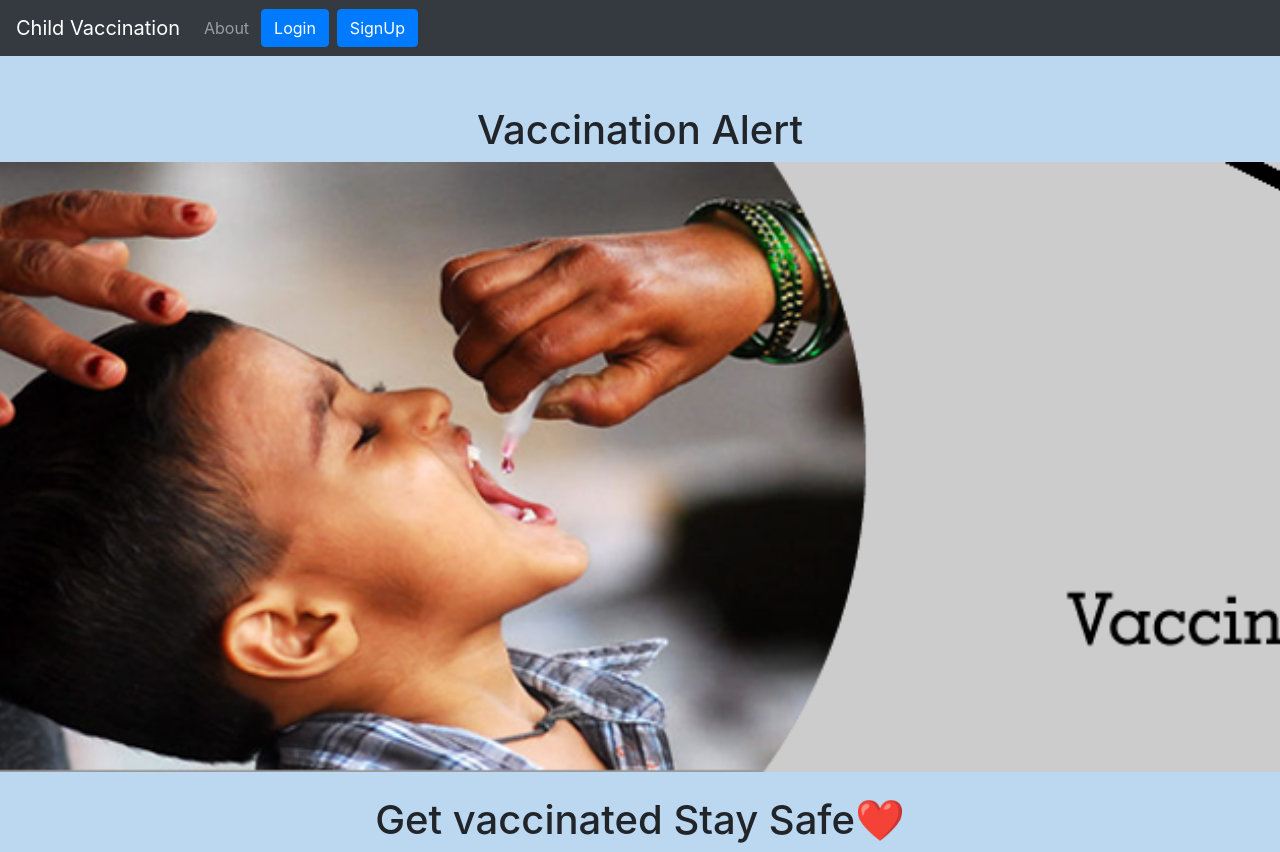
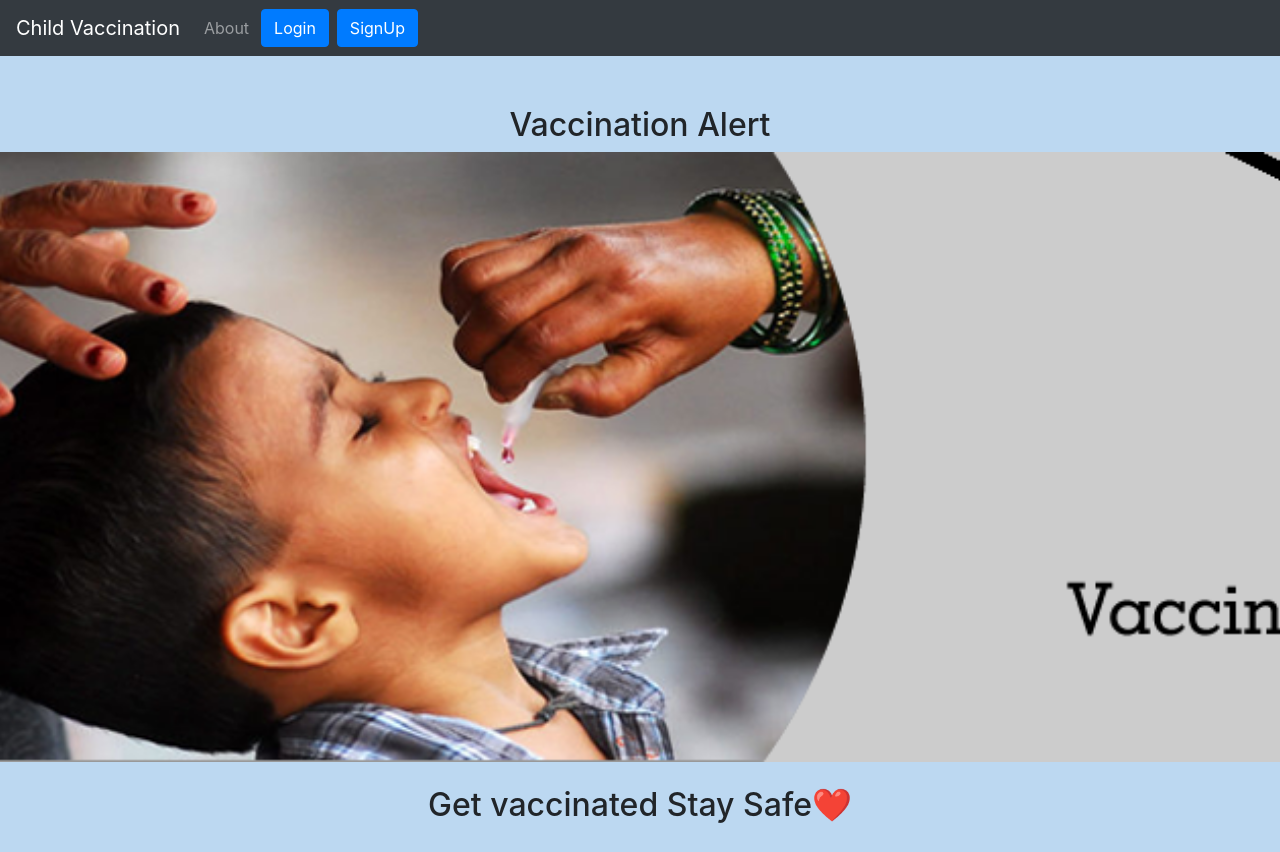
Before and after one commit to prsanna123/AutomaticChildVaccinationAlert, a React (Create React App) app in the folder Client/: page / in a window 1280 px wide. Built offline with nearby package versions, Linux system fonts and the light colour scheme.

Commit message:
done all changes

```diff
--- a/Client/src/components/Automate.js
+++ b/Client/src/components/Automate.js
@@ -48,11 +48,12 @@ import React,{useContext,useEffect,useState} from 'react'
 // import noteContext from "../context/notes/noteContext"
 import {Link} from "react-router-dom"
 import Card from './Card';
-
+// const host='http://localhost:5000'
+const host='https://automatic-child-vaccination-alert-35ol.vercel.app'
 export default function Student(userData) {
     const [data,setData]=useState([]);
     useEffect(()=>{
-      fetch("https://automatic-child-vaccination-alert-35ol.vercel.app/api/child/getchilddata",{
+      fetch(`${host}/api/child/getchilddata`,{
         method:"GET",
       })
       .then((res)=>res.json())
@@ -65,7 +66,7 @@ export default function Student(userData) {
     return (
       <div>
         <div className="container">
-            <h1>  Parents Of Vaccination Alert Sent</h1>
+            <h3>  Parents Of Vaccination Alert Sent</h3>
               <div className="col-12">
 
 
--- a/Client/src/components/WelcomePage.js
+++ b/Client/src/components/WelcomePage.js
@@ -13,9 +13,9 @@ const WelcomePage = () => {
           <div className="card cust  border bg-light">
           <img className="card-img-top" src="https://imgs.search.brave.com/X5Wgrt6JCnMNXBtTELO-C11U6b_RAkwTLP0Pxac_nQE/rs:fit:500:0:0/g:ce/aHR0cHM6Ly9jZG4u/aWNvbnNjb3V0LmNv/bS9pY29uL2ZyZWUv/cG5nLTI1Ni9mcmVl/LXBsdXMtMTQzOTcz/MS0xMjE0MzAzLnBu/Zz9mPXdlYnAmdz0x/Mjg" alt="Card image cap"/>
           <div className="card-body">
-            <p className="card-text bg-primary">Add the child's details</p>
+            <p className="card-text ">Add the child's details</p>
             <Link to="/childdata" className='bg-secondary'>
-                <button className='btn btn-danger'>Add Details</button>
+                <button className='btn btn-success'>Add Details</button>
               </Link>
           </div>
           </div>
--- a/Client/src/components/disp.js
+++ b/Client/src/components/disp.js
@@ -3,11 +3,11 @@ import './login.css'; // Import
 export default function () {
   return (
     <div className='container'>
-        <h1>Vaccination Alert</h1>
+        <h2>Vaccination Alert</h2>
 
     <div  className='dis'>
     </div><br></br>
-    <h1>Get vaccinated Stay Safe❤️</h1>
+    <h2>Get vaccinated Stay Safe❤️</h2>
     </div>
 
   )
--- a/Client/src/components/hospital.js
+++ b/Client/src/components/hospital.js
@@ -1,109 +1,3 @@
-// import React, { useState } from 'react';
-// import {Link} from "react-router-dom"
-// function Hospital(props) {
-//   const [formData, setFormData] = useState({
-//     parentName: '',
-//     phoneNumber: '',
-//     birthDate: '',
-//     hospitalname:''
-//   });
-
-//   const handleChange = (e) => {
-//     const { name, value } = e.target;
-//     setFormData({
-//       ...formData,
-//       [name]: value,
-//     });
-//   };
-
-//   const handleSubmit = async (e) => {
-//     e.preventDefault();
-//     const {parentName,phoneNumber,birthDate,hospitalname}=formData
-//     const response=await fetch("http://localhost:5000/api/auth/addchild",{
-//       method:'POST',
-//       headers:{
-//         'Content-Type':'application/json'
-//       },
-//       body:JSON.stringify({hospitalname,parentName,phoneNumber,birthDate})
-//     })
-//     const json=await response.json()
-//     console.log(formData);
-//     console.log(json)
-//     if(json){
-//       props.showAlert("Added the child data successfully","success");
-//       setFormData({
-//         parentName:'',
-//         phoneNumber:'',
-//         birthDate: '',
-//         hospitalname:''
-//       })
-//       console.log("successfully added child data")
-//     }
-//     else{
-//       console.log("error occured in adding child data")
-//     }
-//   };
-
-//   return (
-//     <div>
-//       <h1>User Information Form</h1>
-//       <form onSubmit={handleSubmit}>
-//       <div>
-//           <label htmlFor="hospname">HospitalName:</label>
-//           <input
-//             type="text"
-//             id="hname"
-//             name="hospitalname"
-//             value={formData.hospitalname}
-//             onChange={handleChange}
-//             required
-//           />
-//         </div>
-
-//         <div>
-//           <label htmlFor="parentName">Parent's Name:</label>
-//           <input
-//             type="text"
-//             id="parentName"
-//             name="parentName"
-//             value={formData.parentName}
-//             onChange={handleChange}
-//             required
-//           />
-//         </div>
-//         <div>
-//           <label htmlFor="phoneNumber">Phone Number:</label>
-//           <input
-//             type="tel"
-//             id="phoneNumber"
-//             name="phoneNumber"
-//             value={formData.phoneNumber}
-//             onChange={handleChange}
-//             required
-//           />
-//         </div>
-//         <div>
-//           <label htmlFor="birthDate">Birthdate:</label>
-//           <input
-//             type="date"
-//             id="birthDate"
-//             name="birthDate"
-//             value={formData.birthDate}
-//             onChange={handleChange}
-//             required
-//           />
-//         </div>
-//         <button type="submit">Submit</button>
-//       </form>
-//       <Link to="/wel">
-//         <button>back</button>
-//       </Link>
-//     </div>
-//   );
-// }
-
-// export default Hospital;
-
 
 import React, { useState } from 'react';
 import { Link } from "react-router-dom"
@@ -129,11 +23,12 @@ function Hospital(props) {
       [name]: value,
     });
   };
-
+  // const host='http://localhost:5000'
+  const host='https://automatic-child-vaccination-alert-35ol.vercel.app'
   const handleSubmit = async (e) => {
     e.preventDefault();
     const { parentName, phoneNumber, birthDate, hospitalname, bloodgroup, weight, email, address, age, surname, time } = formData
-    const response = await fetch("https://automatic-child-vaccination-alert-35ol.vercel.app/api/auth/addchild", {
+    const response = await fetch(`${host}/api/auth/addchild`, {
       method: 'POST',
       headers: {
         'Content-Type': 'application/json'
@@ -192,41 +87,7 @@ function Hospital(props) {
               <br />
 
 
-              {/* <div>
-          <label htmlFor="parentName">Parent's Name:</label>
-          <input
-            type="text"
-            id="parentName"
-            name="parentName"
-            value={formData.parentName}
-            onChange={handleChange}
-            required
-          />
-        </div>
-        <div>
-          <label htmlFor="phoneNumber">Phone Number:</label>
-          <input
-            type="tel"
-            id="phoneNumber"
-            name="phoneNumber"
-            value={formData.phoneNumber}
-            onChange={handleChange}
-            required
-          />
-        </div>
-        <div>
-          <label htmlFor="birthDate">Birthdate:</label>
-          <input
-            type="date"
-            id="birthDate"
-            name="birthDate"
-            value={formData.birthDate}
-            onChange={handleChange}
-            required
-          />
-        </div> */}
 
-              {/* <form> */}
               <h5 className='d-flex'>Parent Information :</h5><br />
               <div className="form-row">
                 <div className="form-group col-md-5">
@@ -382,7 +243,7 @@ function Hospital(props) {
               </div>
               <div className='row'>
                 <div className='col-7'></div>
-                <div className='col-5 d-flex justify-content-end'>
+                <div className='col-sm-4 d-flex justify-content-end'>
                   <div className='row '>
                     <div className='col-6'>
                       <button type="submit" className="btn btn-primary d-flex">
@@ -398,11 +259,7 @@ function Hospital(props) {
                 </div>
               </div>
 
-              {/* </form> */}
 
-              {/* </div> */}
-
-              {/* <button type="submit">Submit</button> */}
             </form>
 
 
--- a/Client/src/components/navbar.js
+++ b/Client/src/components/navbar.js
@@ -24,7 +24,7 @@ const Navbar = () => {
                         </li>
 
                     </ul>
-                    <div className="collapse navbar-collapse" id="navmenu">
+                    <div className="collapse navbar-collapse" id="navbarSupportedContent">
           <ul className="navbar-nav ms-auto">
             <li className="nav-item">
             {!localStorage.getItem('token')?<form className="d-flex">
```
